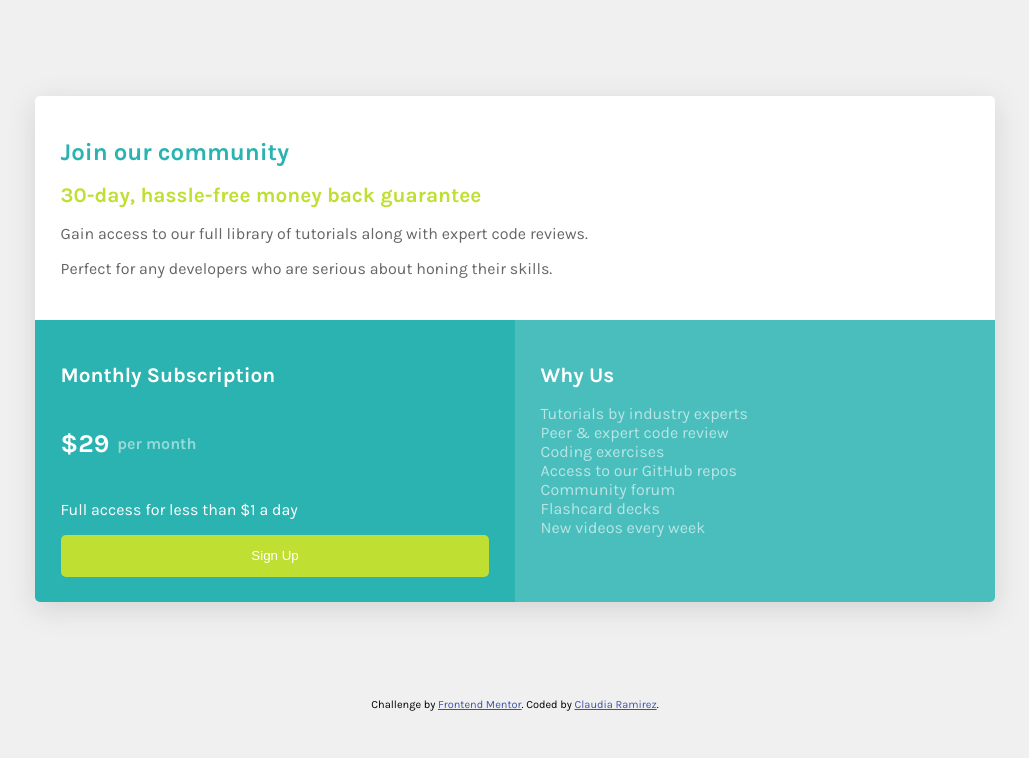
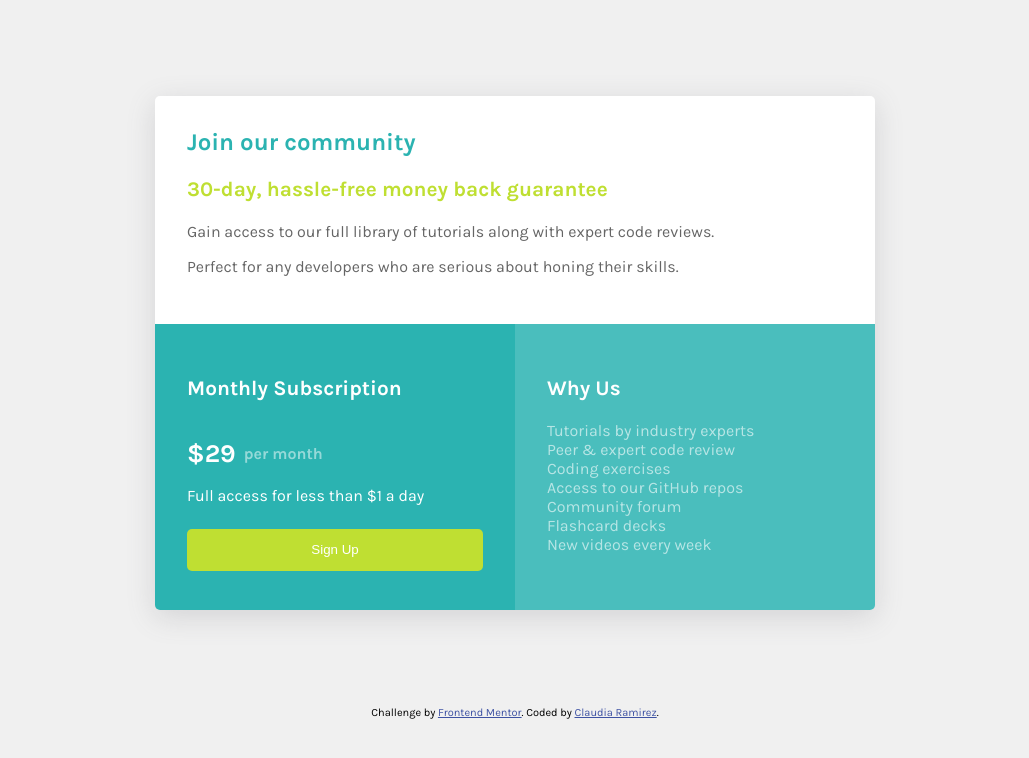
Before and after one commit to ClaudiaRamirezD/grid-component, a plain HTML site: page index.html in a window 1280 px wide. Shown: the whole page, without its empty margins (125-1154 px from the left). Drawn offline with Linux system fonts and the light colour scheme.

Commit message:
DEsign enhanced

```diff
--- a/style.css
+++ b/style.css
@@ -20,7 +20,7 @@ img {
 }
 
 .container {
-    width: clamp(75%,80%,43.75rem);
+    width: clamp(310px,70%,45rem);
     margin: 6em auto;
     border-radius: 5px;
     overflow: hidden;
@@ -28,7 +28,7 @@ img {
 }
 
 .cards{
-    padding: clamp(1.5em,1.6em,3em) ;
+    padding: clamp(1.5em,2em,3em) ;
 }
 
 .container-white{
@@ -36,12 +36,14 @@ img {
 }
 
 .title{
+    margin: 0;
     font-size: 1.5rem;
     color: rgb(43, 179, 177);
 }
 
 .subtitle{
     font-size: 1.3rem;
+    margin: 1em 0;
 }
 
 .lime{
@@ -68,6 +70,15 @@ img {
 
 .detail{
     opacity: .5;
+}
+
+.amount,
+.detail{
+    margin: .7em 0;
+}
+
+.description{
+    margin: 0 0 1.5em 0;
 }
 
 button{
```
